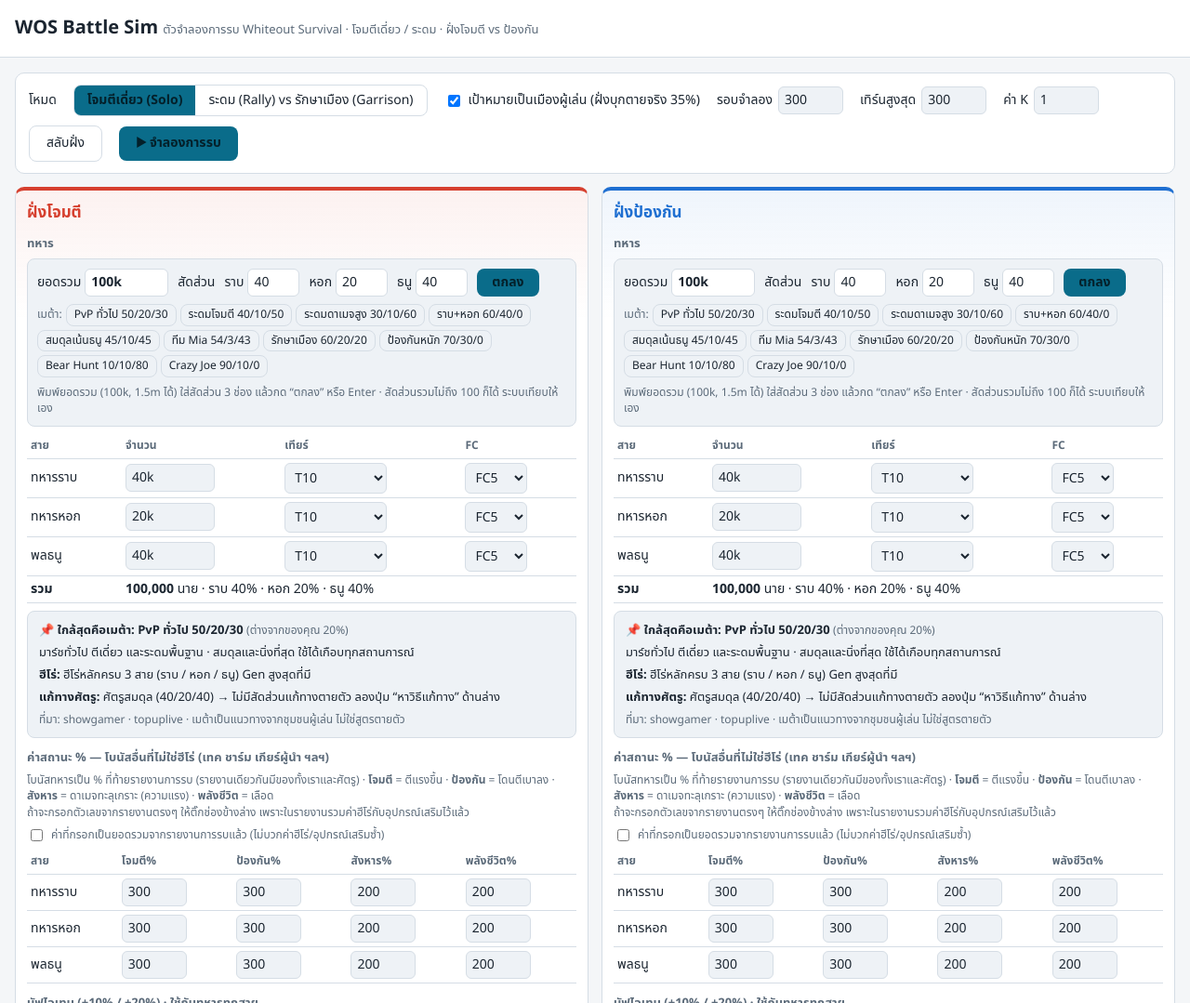
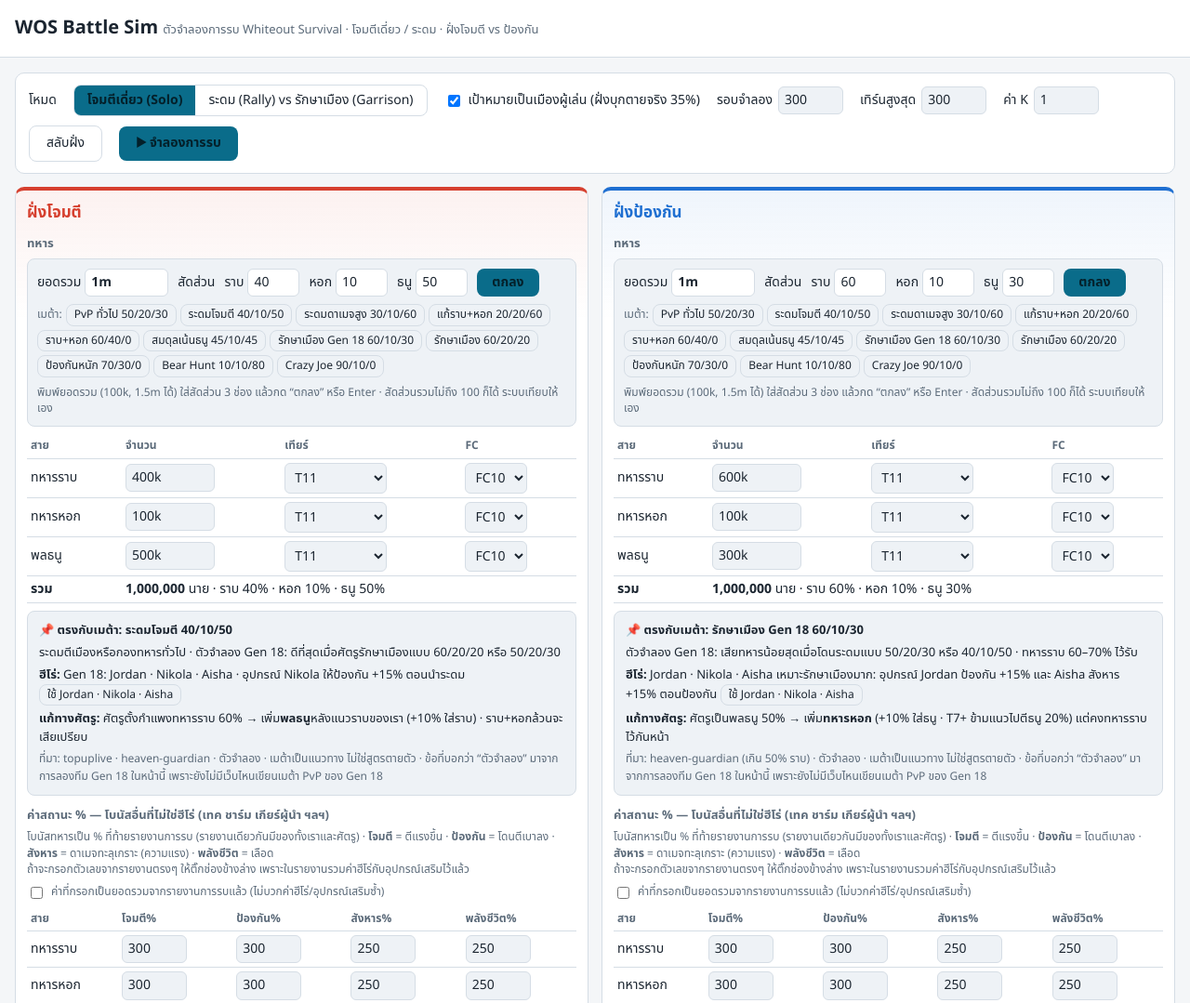
Before and after one commit to conneina/wos-battle-sim, a plain HTML site: page index.html in a window 1280 px wide. Shown: the top 1079 px of the page at 93% size. Drawn offline with Linux system fonts and the light colour scheme.

Commit message:
Add files via upload

```diff
--- a/index.html
+++ b/index.html
@@ -297,10 +297,10 @@ const STATN={atk:'โจมตี',def:'ป้องกัน',leth:'สัง
 /* ===================== UI ===================== */
 let MODE='solo';
 const DEFAULTS={
- A:{troops:{I:[40000,10,5],L:[20000,10,5],M:[40000,10,5]},rep:{I:[300,300,200,200],L:[300,300,200,200],M:[300,300,200,200]},
-    heroes:[['Jeronimo',[5,5,5]],['Molly',[5,5,5]],['Alonso',[5,5,5]]],join:[['Jessie',5],['Jessie',5],['Jeronimo',5],['Jessie',5]]},
- D:{troops:{I:[40000,10,5],L:[20000,10,5],M:[40000,10,5]},rep:{I:[300,300,200,200],L:[300,300,200,200],M:[300,300,200,200]},
-    heroes:[['Natalia',[5,5,5]],['Philly',[5,5,5]],['Zinman',[5,5,5]]],join:[['Sergey',5],['Patrick',5],['Bahiti',5],['Jessie',5]]}
+ A:{troops:{I:[400000,11,10],L:[100000,11,10],M:[500000,11,10]},rep:{I:[300,300,250,250],L:[300,300,250,250],M:[300,300,250,250]},
+    heroes:[['Jordan',[5,5,5],10],['Nikola',[5,5,5],10],['Aisha',[5,5,5],10]],join:[['Jessie',5],['Seo-yoon',5],['Eleanor',5],['Gwen',5]]},
+ D:{troops:{I:[600000,11,10],L:[100000,11,10],M:[300000,11,10]},rep:{I:[300,300,250,250],L:[300,300,250,250],M:[300,300,250,250]},
+    heroes:[['Jordan',[5,5,5],10],['Nikola',[5,5,5],10],['Aisha',[5,5,5],10]],join:[['Sergey',5],['Patrick',5],['Ursar',5],['Aiden',5]]}
 };
 function heroOptions(sel){
   let o='<option value="">— ไม่ใส่ —</option>';
@@ -321,18 +321,24 @@ function fcOpts(v){return [0,1,2,3,4,5,6,7,8,9,10].map(i=>`<option value="${i}"
 /* ===================== เมต้าสัดส่วนทหาร =====================
  ที่มา: wosformations.com (อัปเดต 17 พ.ย. 2026) · showgamer.com (12 พ.ย. 2026) · topuplive.com (มิ.ย. 2026)
  ผู้ร่วม: wosformations joiners-guide — บัฟชนิดเดียวกันบวกกัน ต่างชนิดคูณกัน จึงเลือกผู้ร่วมคนละชนิด */
-const JOIN_ATK=['Jessie','Seo-yoon','Gwen','Alonso'];   // ดาเมจ + โจมตี + ศัตรูรับดาเมจ + สังหาร
-const JOIN_DEF=['Sergey','Patrick','Logan','Philly'];   // ลดดาเมจที่รับ + เลือด + ศัตรูโจมตีลด + โจมตี/ป้องกัน
+/* เมต้า Gen 18 (พ.ย. 2026): เว็บชุมชนยังไม่มีใครเขียนทีม PvP ของ Gen 16–18 ไว้ (มีแค่ทีม Bear Hunt ของ Gen 17 จาก frostguard)
+   ส่วนที่เป็น Gen 18 จึงมาจากการลองในตัวจำลองนี้ (ติดป้าย "ตัวจำลอง") — ทีม Jordan/Nikola/Aisha T11 FC10 บัฟไอเทม 20% ทั้งสองฝั่ง
+   ผู้ร่วมบุก: ลอง 5 ชุด ชุด Jessie/Seo-yoon/Eleanor/Gwen ทำศัตรูเสียมากสุด (55% เทียบ 40% ของชุดเดิม)
+   ผู้ร่วมรักษาเมือง: ลอง 4 ชุด ชุด Sergey/Patrick/Ursar/Aiden เสียทหารน้อยสุด (32% เทียบ 40%) */
+const G18=['Jordan','Nikola','Aisha'], G17=['Aiden','Bertha','Eleanor'];
+const JOIN_ATK=['Jessie','Seo-yoon','Eleanor','Gwen'];  // ดาเมจ + โจมตี + ศัตรูป้องกันลด + ศัตรูรับดาเมจ (คนละชนิด = คูณกัน)
+const JOIN_DEF=['Sergey','Patrick','Ursar','Aiden'];    // ลดดาเมจที่รับ + เลือด + ศัตรูโจมตีลด + ป้องกัน
 const META=[
- {name:'PvP ทั่วไป',r:[50,20,30],pvp:1,when:'มาร์ชทั่วไป ตีเดี่ยว และระดมพื้นฐาน · สมดุลและนิ่งที่สุด ใช้ได้เกือบทุกสถานการณ์',heroes:'ฮีโร่หลักครบ 3 สาย (ราบ / หอก / ธนู) Gen สูงสุดที่มี',jA:JOIN_ATK,jD:JOIN_DEF,src:'showgamer · topuplive'},
- {name:'ระดมโจมตี',r:[40,10,50],pvp:1,when:'ระดมตีเมืองหรือกองทหารทั่วไป · เพิ่มพลธนูเพื่อดาเมจ ยังมีทหารราบกันหน้า',heroes:'ฮีโร่ธนูตัวแรงสุดช่อง 3 · ผู้ร่วมบัฟคนละชนิด',jA:JOIN_ATK,src:'topuplive'},
- {name:'ระดมดาเมจสูง',r:[30,10,60],pvp:1,when:'ศัตรูตั้งกำแพงทหารราบ · พลธนูได้ +10% ใส่ทหารราบ และยิงจากหลังแนวราบของเรา',heroes:'ฮีโร่ธนูกับฮีโร่บัฟดาเมจ',jA:JOIN_ATK,src:'topuplive · wosformations'},
- {name:'ราบ+หอก',r:[60,40,0],pvp:1,when:'ระดมแบบคลาสสิก · ชนะกำแพงพลธนู (หอก +10% ใส่ธนู) แต่แพ้กำแพงทหารราบ',heroes:'ทีม Greg (Land of Heroes ทีม 1) · อย่าเพิ่งใช้ถ้ายังไม่มี Greg',jA:JOIN_ATK,src:'wosformations · showgamer'},
- {name:'สมดุลเน้นธนู',r:[45,10,45],pvp:1,when:'ค่าเริ่มต้นสากล · Labyrinth และ Alliance Championship',heroes:'ฮีโร่ครบ 3 สาย',jA:JOIN_ATK,jD:JOIN_DEF,src:'showgamer'},
- {name:'ทีม Mia',r:[54,3,43],pvp:1,when:'ทีมเฉพาะทางที่ใช้สกิลสุ่มของ Mia (Land of Heroes ทีม 2) · แบบใกล้กัน 48/4/48',heroes:'Mia ช่องหอก · ไม่มี Mia ใช้ Molly แบบ 50/0/50',jA:JOIN_ATK,src:'showgamer'},
- {name:'รักษาเมือง',r:[60,20,20],pvp:1,when:'ฝั่งป้องกัน / garrison · ทหารราบหนาไว้รับดาเมจแถวหน้า',heroes:'ฮีโร่ราบสายทน (ลดดาเมจ / เลือด / ป้องกัน) · ตั้งฮีโร่ป้องกันแยกจากทีมบุก',jD:JOIN_DEF,src:'topuplive · wosformations'},
- {name:'ป้องกันหนัก',r:[70,30,0],pvp:1,when:'ตั้งรับอย่างเดียว เน้นทนให้นานที่สุด · ศัตรูเป็นพลธนูเยอะจะเจ็บ',heroes:'ฮีโร่ราบสายทน',jD:JOIN_DEF,src:'topuplive'},
- {name:'Bear Hunt',r:[10,10,80],pvp:0,when:'อีเวนต์ล่าหมี (ผู้นำระดม) · หมีไม่ตีกลับ นับแค่ดาเมจ · Gen ต้นใช้ 20/30/50 · ไม่ใช่ PvP',heroes:'ฮีโร่ 3 สาย ใช้ครบ 9 สกิล · Renee ต้องมีหอก ~20% · Reina/Sonya ~30%',jA:['Jessie','Seo-yoon','Gwen','Jasser'],src:'wosformations bear-trap'},
+ {name:'PvP ทั่วไป',r:[50,20,30],pvp:1,when:'มาร์ชทั่วไป ตีเดี่ยว และระดมพื้นฐาน · สมดุลและนิ่งที่สุด ใช้ได้เกือบทุกสถานการณ์',heroes:'Gen 18: Jordan · Nikola · Aisha (ยังไม่มีใช้ Gen 17: Aiden · Bertha · Eleanor)',hs:G18,jA:JOIN_ATK,jD:JOIN_DEF,src:'showgamer · topuplive · heaven-guardian (พ.ย. 2026)'},
+ {name:'ระดมโจมตี',r:[40,10,50],pvp:1,when:'ระดมตีเมืองหรือกองทหารทั่วไป · ตัวจำลอง Gen 18: ดีที่สุดเมื่อศัตรูรักษาเมืองแบบ 60/20/20 หรือ 50/20/30',heroes:'Gen 18: Jordan · Nikola · Aisha · อุปกรณ์ Nikola ให้ป้องกัน +15% ตอนนำระดม',hs:G18,jA:JOIN_ATK,src:'topuplive · heaven-guardian · ตัวจำลอง'},
+ {name:'ระดมดาเมจสูง',r:[30,10,60],pvp:1,when:'ศัตรูตั้งกำแพงทหารราบ · พลธนูได้ +10% ใส่ทหารราบ · เปราะ ทหารหายเร็ว',heroes:'Gen 18: Aisha ช่องธนูสำคัญสุด (Scorching Tides ลดป้องกันราบ/หอกศัตรู + เพิ่มโจมตีธนู)',hs:G18,jA:JOIN_ATK,src:'topuplive · whiteoutsurvival-community'},
+ {name:'แก้ราบ+หอก',r:[20,20,60],pvp:1,when:'ตัวจำลอง Gen 18: ดีที่สุดเมื่อศัตรูไม่มีพลธนู (70/30/0 หรือ 60/40/0) ทั้งตอนบุกและตอนรับ · พลธนูได้ +10% ใส่ทหารราบ',heroes:'Gen 18: Jordan · Nikola · Aisha',hs:G18,jA:JOIN_ATK,jD:JOIN_DEF,src:'ตัวจำลอง'},
+ {name:'ราบ+หอก',r:[60,40,0],pvp:1,when:'ระดมแบบคลาสสิก · ชนะกำแพงพลธนู (หอก +10% ใส่ธนู) แต่แพ้กำแพงทหารราบ',heroes:'ทีม Greg (Land of Heroes ทีม 1) · ราบ Jordan หอก Nikola',hs:G18,jA:JOIN_ATK,src:'wosformations (17 พ.ย. 2026) · showgamer'},
+ {name:'สมดุลเน้นธนู',r:[45,10,45],pvp:1,when:'ค่าเริ่มต้นสากล · Labyrinth และ Alliance Championship',heroes:'Gen 18: Jordan · Nikola · Aisha',hs:G18,jA:JOIN_ATK,jD:JOIN_DEF,src:'showgamer'},
+ {name:'รักษาเมือง Gen 18',r:[60,10,30],pvp:1,when:'ตัวจำลอง Gen 18: เสียทหารน้อยสุดเมื่อโดนระดมแบบ 50/20/30 หรือ 40/10/50 · ทหารราบ 60–70% ไว้รับ',heroes:'Jordan · Nikola · Aisha เหมาะรักษาเมืองมาก: อุปกรณ์ Jordan ป้องกัน +15% และ Aisha สังหาร +15% ตอนป้องกัน',hs:G18,jD:JOIN_DEF,src:'heaven-guardian (เกิน 50% ราบ) · ตัวจำลอง'},
+ {name:'รักษาเมือง',r:[60,20,20],pvp:1,when:'ฝั่งป้องกัน / garrison · ทหารราบหนาไว้รับดาเมจแถวหน้า',heroes:'ฮีโร่ราบสายทน · ตั้งทีมป้องกันแยกจากทีมบุก',hs:G18,jD:JOIN_DEF,src:'topuplive · wosformations'},
+ {name:'ป้องกันหนัก',r:[70,30,0],pvp:1,when:'ตั้งรับอย่างเดียว เน้นทนให้นานที่สุด · ตัวจำลอง: แพ้ทาง 20/20/60',heroes:'ฮีโร่ราบสายทน',hs:G18,jD:JOIN_DEF,src:'topuplive · buffget'},
+ {name:'Bear Hunt',r:[10,10,80],pvp:0,when:'อีเวนต์ล่าหมี (ผู้นำระดม) · หมีไม่ตีกลับ นับแค่ดาเมจ · ลองเพิ่ม 10/20/70 หรือ 5/5/90 · ไม่ใช่ PvP',heroes:'Gen 17 สายเติม: Jeronimo · Dominic · Eleanor · สายฟรี: Hector · Mia · Aisling',hs:['Jeronimo','Dominic','Eleanor'],jA:['Jessie','Jasser','Jeronimo','Seo-yoon'],src:'frostguard (12 ก.ย. 2026) · wosformations bear-trap'},
  {name:'Crazy Joe',r:[90,10,0],pvp:0,when:'อีเวนต์ Crazy Joe ป้องกันเมือง (คลื่นปกติ) · ไม่ใช่ PvP',heroes:'ส่งเสริมกำลังด้วย Jessie / Jasser / Jeronimo ช่องแรก · เก็บฮีโร่แรงไว้ป้องกันบ้าน',jD:['Jessie','Jasser','Jeronimo','Jessie'],src:'wosformations crazy-joe'},
 ];
 function metaBox(id,cfg,rr){
@@ -350,10 +356,10 @@ function metaBox(id,cfg,rr){
   return `<div class="meta">
     <div><b>📌 ${match?'ตรงกับเมต้า':'ใกล้สุดคือเมต้า'}: ${m.name} ${m.r.join('/')}</b> ${match?'':`<span class="note">(ต่างจากของคุณ ${near.d}%)</span>`} ${m.pvp?'':'<span class="tag">อีเวนต์ ไม่ใช่ PvP</span>'}</div>
     <div>${m.when}</div>
-    <div><b>ฮีโร่:</b> ${m.heroes}</div>
+    <div><b>ฮีโร่:</b> ${m.heroes} ${m.hs?`<button class="btn ghost" data-mh="${m.hs.join(',')}" style="padding:1px 8px;font-size:12px">ใช้ ${m.hs.join(' · ')}</button>`:''}</div>
     ${MODE==='rally'?`<div><b>ผู้ร่วม${id==='A'?'ระดม':'รักษาเมือง'}แนะนำ:</b> ${join.join(' · ')} (สกิลแรก Lv5) <button class="btn ghost" data-mj="${join.join(',')}" style="padding:1px 8px;font-size:12px">ใช้ผู้ร่วมชุดนี้</button></div>`:''}
     <div><b>แก้ทางศัตรู:</b> ${ctr}</div>
-    <div class="note">ที่มา: ${m.src} · เมต้าเป็นแนวทางจากชุมชนผู้เล่น ไม่ใช่สูตรตายตัว</div>
+    <div class="note">ที่มา: ${m.src} · เมต้าเป็นแนวทาง ไม่ใช่สูตรตายตัว${m.src.includes('ตัวจำลอง')?' · ข้อที่บอกว่า “ตัวจำลอง” มาจากการลองทีม Gen 18 ในหน้านี้ เพราะยังไม่มีเว็บไหนเขียนเมต้า PvP ของ Gen 18':''}</div>
   </div>`;
 }
 function renderSide(id,cfg){
@@ -437,7 +443,8 @@ function bindSide(id){
   el.onclick=e=>{const d=e.target.dataset;
     if(d.preset){const p=d.preset.split(','); TY.forEach((t,i)=>el.querySelector(`[data-q="${t}"]`).value=p[i]); quickApply();}
     if(d.q==='ok') quickApply();
-    if(d.mj){CFG[id].join=d.mj.split(',').map(n=>[n,5]); saveCfg(); rerender();} };
+    if(d.mj){CFG[id].join=d.mj.split(',').map(n=>[n,5]); saveCfg(); rerender();}
+    if(d.mh){const c=CFG[id]; d.mh.split(',').forEach((n,i)=>c.heroes[i]=[n,[5,5,5],c.heroes[i]?.[2]??10]); saveCfg(); rerender();} };
   el.onkeydown=e=>{ if(e.key==='Enter'&&e.target.dataset.q){ e.preventDefault(); quickApply(); } };
   el.onchange=e=>{const c=CFG[id], d=e.target.dataset, v=e.target.value;
     if(d.k==='cnt'){c.troops[d.t][0]=parseNum(v); rerender();}
```
